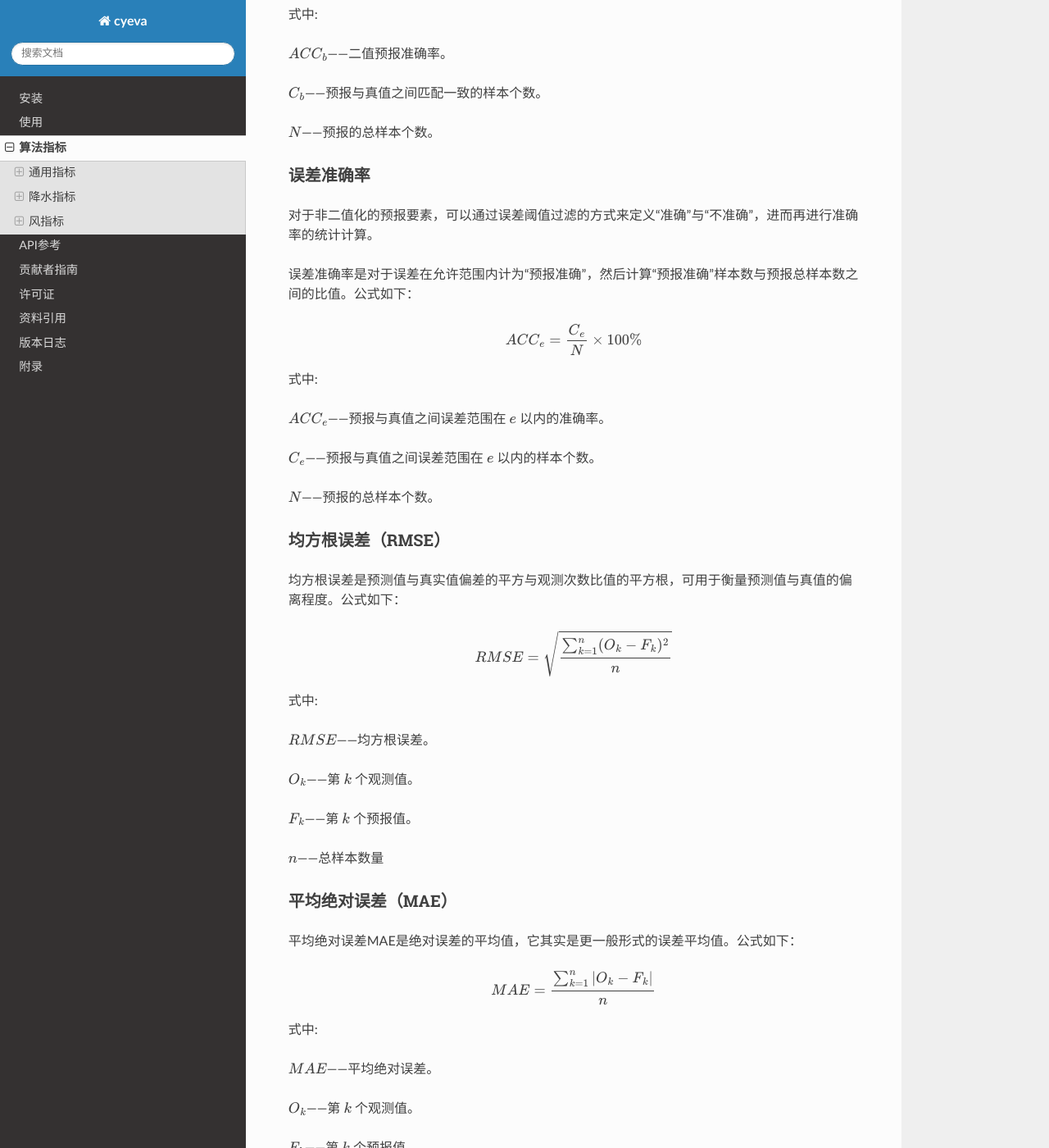
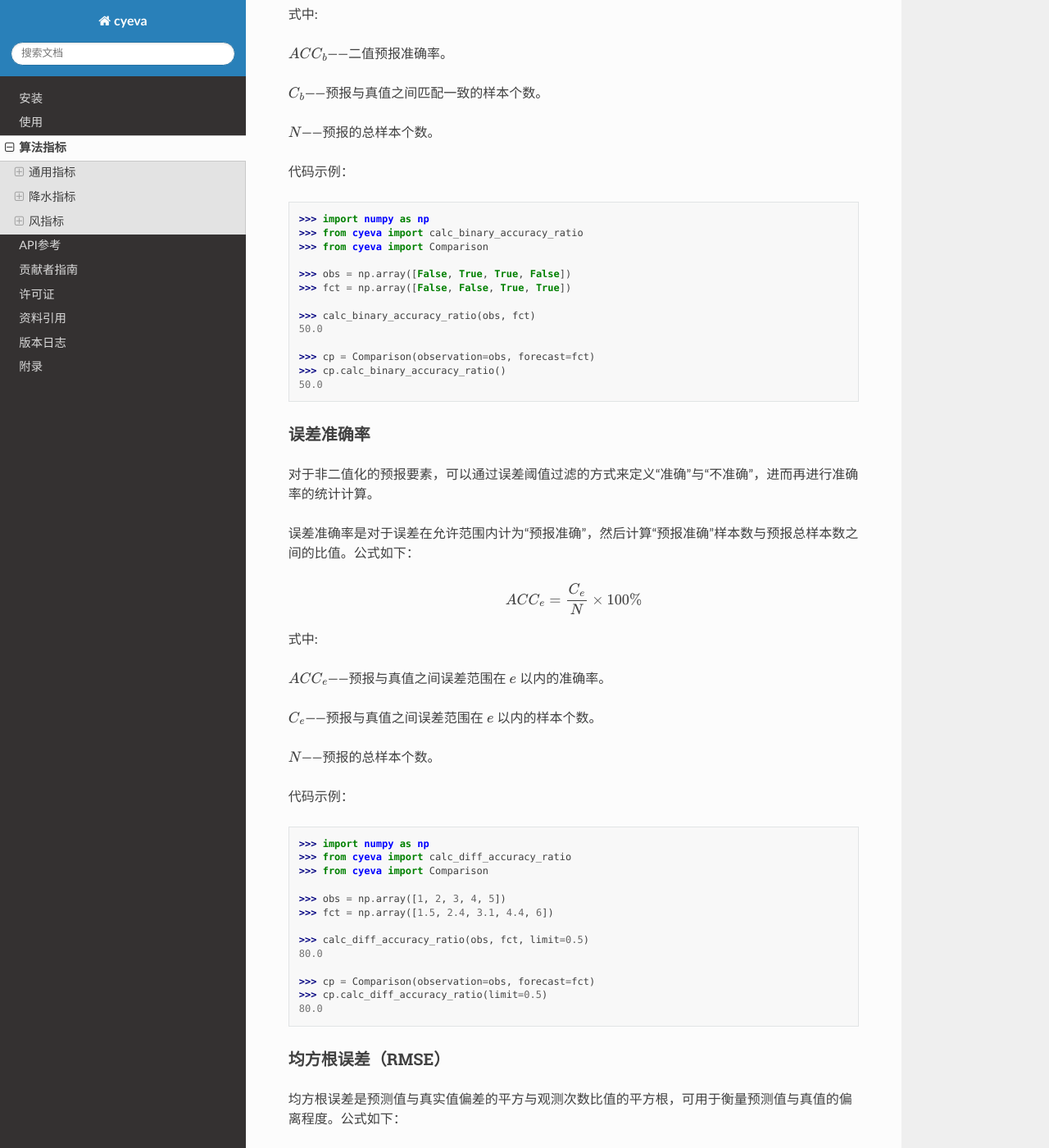
Before and after one commit to caiyunapp/cyeva, a Sphinx documentation site: the page built from docs/source/content/indicator.rst, in a window 1280 px wide and 1400 px high, scrolled down 450 px. Shown: the whole window at 82% size. Built offline with Sphinx 7.4.7 and the Read the Docs theme 2.0.0, drawn with Linux system fonts in a browser that asks for light colours.

Commit message:
Docs: Update docs (#21)
* docs: Add binary_accuracy_ratio example in indicator.

* docs: Add calc_diff_accuracy_ratio example.

```diff
--- a/docs/source/content/indicator.rst
+++ b/docs/source/content/indicator.rst
@@ -24,6 +24,24 @@
 
 :math:`N`——预报的总样本个数。
 
+代码示例：
+
+.. code:: python
+
+    >>> import numpy as np
+    >>> from cyeva import calc_binary_accuracy_ratio
+    >>> from cyeva import Comparison
+
+    >>> obs = np.array([False, True, True, False])
+    >>> fct = np.array([False, False, True, True])
+
+    >>> calc_binary_accuracy_ratio(obs, fct)
+    50.0
+
+    >>> cp = Comparison(observation=obs, forecast=fct)
+    >>> cp.calc_binary_accuracy_ratio()
+    50.0
+
 .. _err_accuracy:
 
 误差准确率
@@ -44,6 +62,24 @@
 
 :math:`N`——预报的总样本个数。
 
+
+代码示例：
+
+.. code:: python
+
+    >>> import numpy as np
+    >>> from cyeva import calc_diff_accuracy_ratio
+    >>> from cyeva import Comparison
+
+    >>> obs = np.array([1, 2, 3, 4, 5])
+    >>> fct = np.array([1.5, 2.4, 3.1, 4.4, 6])
+
+    >>> calc_diff_accuracy_ratio(obs, fct, limit=0.5)
+    80.0
+
+    >>> cp = Comparison(observation=obs, forecast=fct)
+    >>> cp.calc_diff_accuracy_ratio(limit=0.5)
+    80.0
 
 .. _rmse:
 
```
